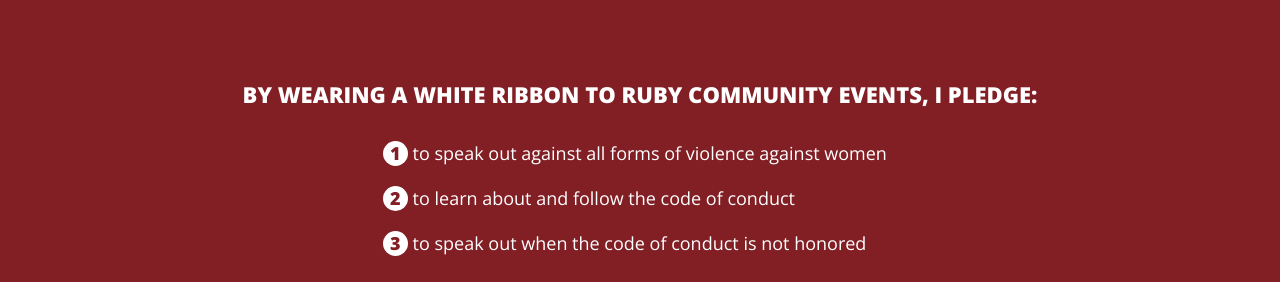
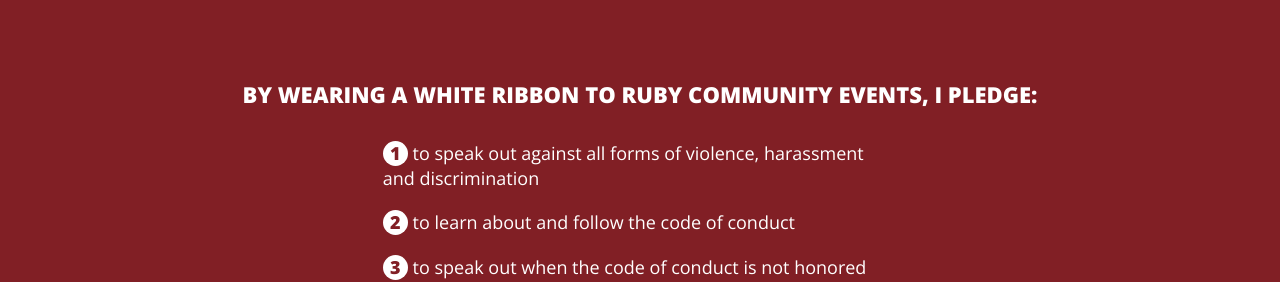
Before and after one commit to ruby-white-ribbon/ruby-white-ribbon.github.io, a plain HTML site: page index.html in a window 1280 px wide. Shown: the part 554-836 px from the top of the page. Drawn offline with nearby package versions, Linux system fonts and the light colour scheme.

Commit message:
Update pledge 1
Align with the consensus to mention "to speak out against all forms of violence, harassment and discrimination".

```diff
--- a/index.html
+++ b/index.html
@@ -54,7 +54,7 @@
               <div class="pledge">
                 <p >By wearing a white ribbon to ruby community events, I pledge:</p>
                 <ol>
-                  <li><span class="tag tag--white">1</span> to speak out against all forms of violence against women</li>
+                  <li><span class="tag tag--white">1</span> to speak out against all forms of violence, harassment and discrimination</li>
                   <li><span class="tag tag--white">2</span> to learn about and follow the code of conduct</li>
                   <li><span class="tag tag--white">3</span> to speak out when the code of conduct is not honored</li>
                 </ol>
```
